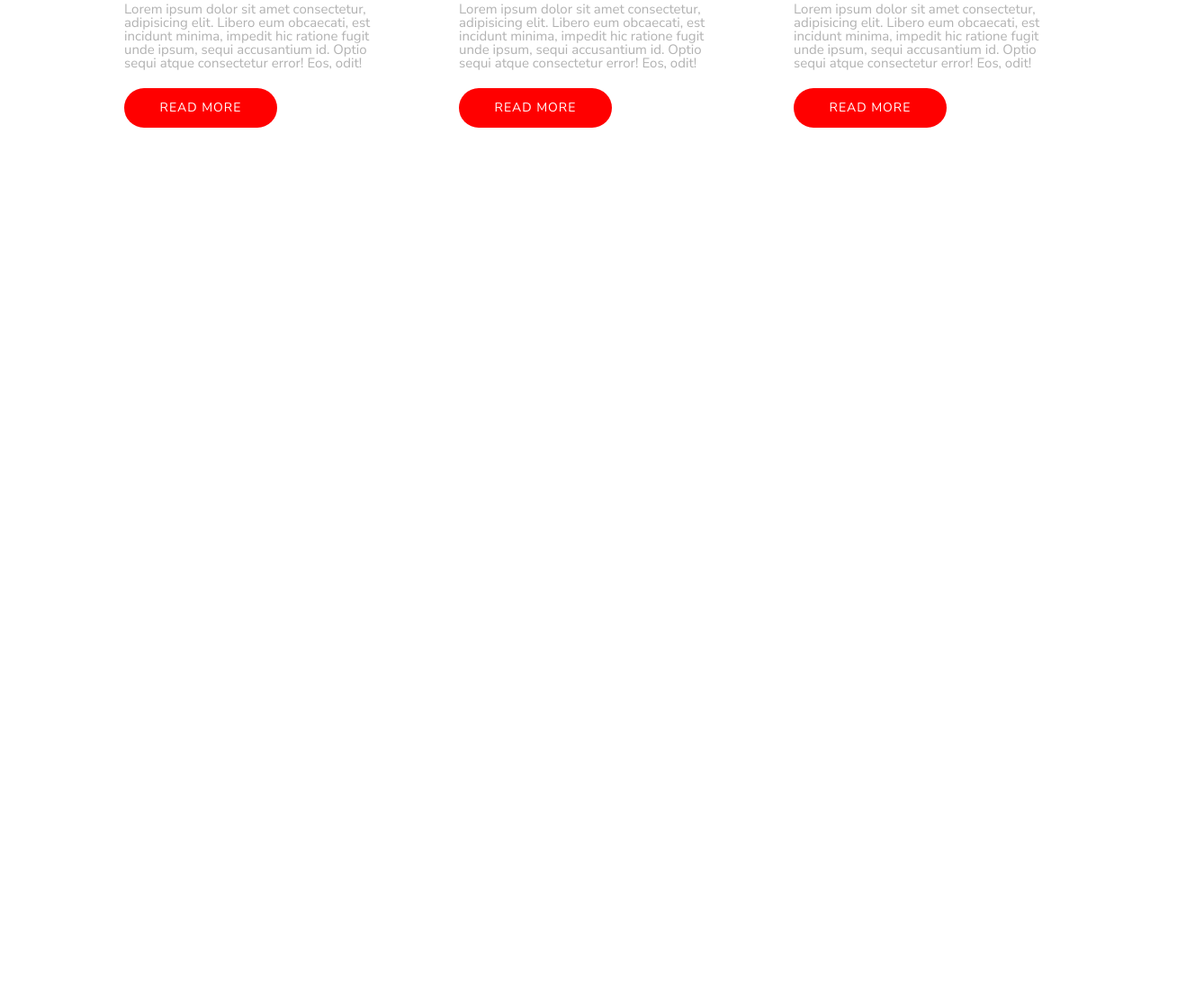
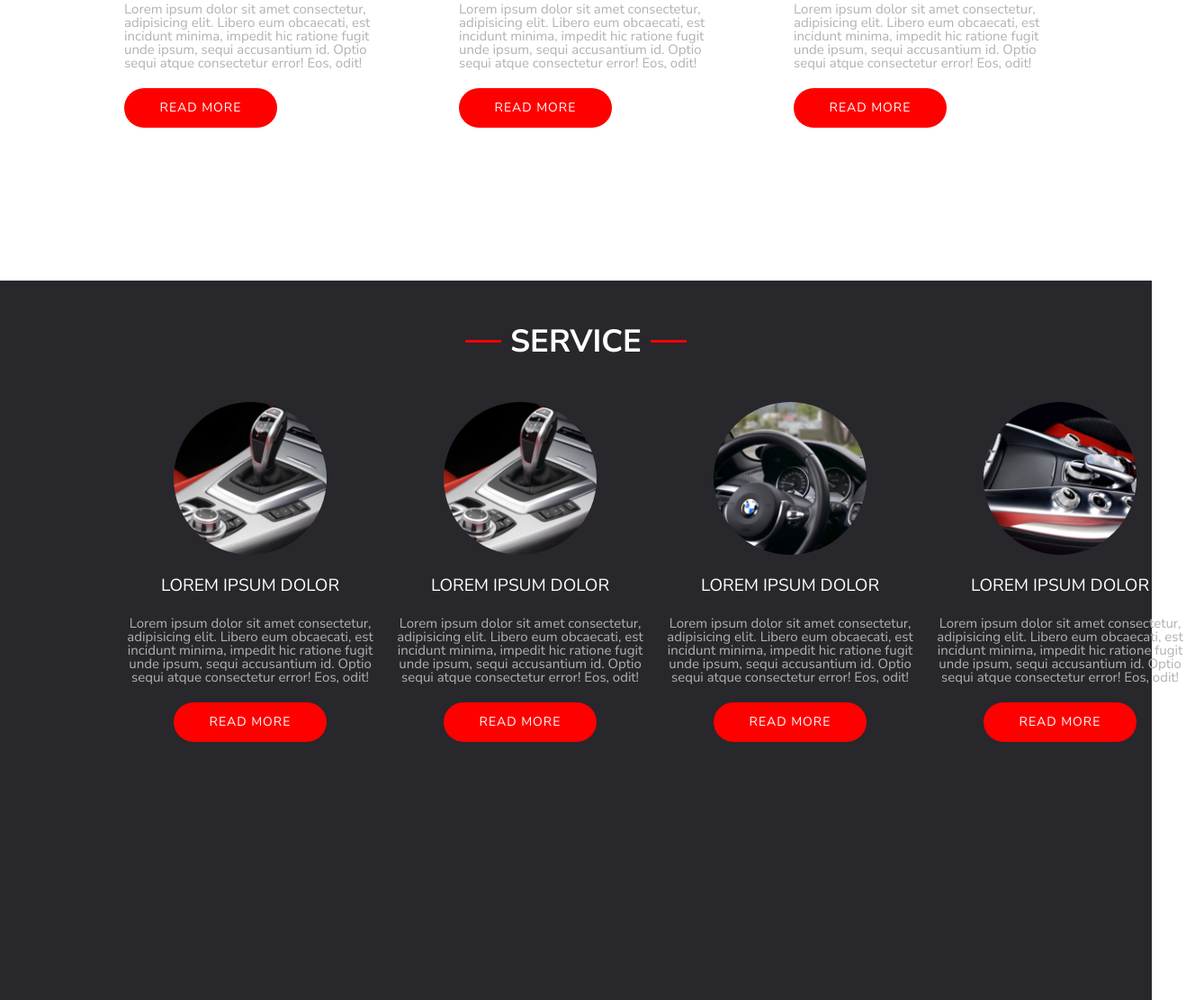
Before and after one commit to WandaSzmuc/Car-Sharing, a plain HTML site: page index.html in a window 1280 px wide. Shown: the part 1288-2400 px from the top of the page at 90% size, 1328 px wide, since content can reach past the window. Before the commit the page ends 1600 px from the top, so only its background shows below. Drawn offline with Linux system fonts and the light colour scheme.

Commit message:
service section updated

```diff
--- a/css/style.css
+++ b/css/style.css
@@ -17,12 +17,12 @@ body{
     font-family: 'Nunito Sans','Open Sans', sans-serif;
 }
 
-/* STYLE HEADERA */
 .container{
     max-width: 1024px;
     margin: 0 auto;
+}
+/* STYLE HEADERA */
 
-}
 
 header{
     background: url(../images/Image.png);
@@ -136,7 +136,7 @@ background-color: var(--secondary-color);
 color: var(--main-color)
 }
 
-/* STYLE MAIN */
+/* STYLE BLOG */
 
 .blog{
     display:flex;
@@ -186,9 +186,7 @@ margin-right: 10px;
     height:70vh;
     display:flex;
     flex-direction: column;
-    /* justify-content: space-around; */
     margin:10px;
-
 
 }
 
@@ -219,3 +217,70 @@ margin-right: 10px;
     background-color: var(--main-color);
     color: var(--secondary-color);
 }
+
+/* STYLE SERVICE*/
+
+.service{
+    height: 100vh;
+    background-color:var(--main-bg-collor);
+    display: flex;
+    flex-direction: column;
+    align-items: center;
+
+}
+
+.main_service_title{
+    margin:50px;
+    color:var(--secondary-bg-color);
+    font-weight: 700;
+    font-size: 35px;
+    text-transform: uppercase;
+
+}
+.main_service_title::before{
+display:inline-block;
+position: relative;
+content:" ";
+width: 40px;
+height: 3px;
+background-color:var(--main-color);
+top: -10px;
+margin-right: 10px;
+}
+
+.main_service_title::after{
+    display:inline-block;
+    position: relative;
+    content:" ";
+    width: 40px;
+    height: 3px;
+    background-color:var(--main-color);
+    top: -10px;
+    margin-left: 10px;
+}
+
+.services{
+    display: flex;
+    color:var(--secondary-bg-color);
+    justify-content: space-evenly;
+
+}
+.service_element{
+    display: flex;
+    flex-direction: column;
+    align-items: center;
+}
+.service_element h1{
+        margin: 25px 0 25px 0;
+        text-transform: uppercase;
+        font-size: 19px;
+        text-align: center;
+}
+
+.service_element p{
+    width: 300px;
+    font-weight: 400;
+    font-size: 15px;
+    text-align: center;
+    color:var(--secondary-font-color) ;
+}
--- a/index.html
+++ b/index.html
@@ -61,5 +61,34 @@
     </div>
 </div>
 </section>
+<section class="service">
+    <h1 class="main_service_title">Service</h1>
+<div class="services container">
+    <div class="service_element">
+        <img src="./images/mini1.png" alt="">
+        <h1>Lorem ipsum dolor</h1>
+        <p>Lorem ipsum dolor sit amet consectetur, adipisicing elit. Libero eum obcaecati, est incidunt minima, impedit hic ratione fugit unde ipsum, sequi accusantium id. Optio sequi atque consectetur error! Eos, odit!</p>
+        <a href="#" class="article_button">Read more</a>
+    </div>
+    <div class="service_element">
+        <img src="./images/mini1.png" alt="">
+        <h1>Lorem ipsum dolor</h1>
+        <p>Lorem ipsum dolor sit amet consectetur, adipisicing elit. Libero eum obcaecati, est incidunt minima, impedit hic ratione fugit unde ipsum, sequi accusantium id. Optio sequi atque consectetur error! Eos, odit!</p>
+        <a href="#" class="article_button">Read more</a>
+    </div>
+    <div class="service_element">
+        <img src="./images/mini3.png" alt="">
+        <h1>Lorem ipsum dolor</h1>
+        <p>Lorem ipsum dolor sit amet consectetur, adipisicing elit. Libero eum obcaecati, est incidunt minima, impedit hic ratione fugit unde ipsum, sequi accusantium id. Optio sequi atque consectetur error! Eos, odit!</p>
+        <a href="#" class="article_button">Read more</a>
+    </div>
+    <div class="service_element">
+        <img src="./images/mini4.png" alt="">
+        <h1>Lorem ipsum dolor</h1>
+        <p>Lorem ipsum dolor sit amet consectetur, adipisicing elit. Libero eum obcaecati, est incidunt minima, impedit hic ratione fugit unde ipsum, sequi accusantium id. Optio sequi atque consectetur error! Eos, odit!</p>
+        <a href="#" class="article_button">Read more</a>
+    </div>
+</div>
+</section>
 </body>
 </html>
```
